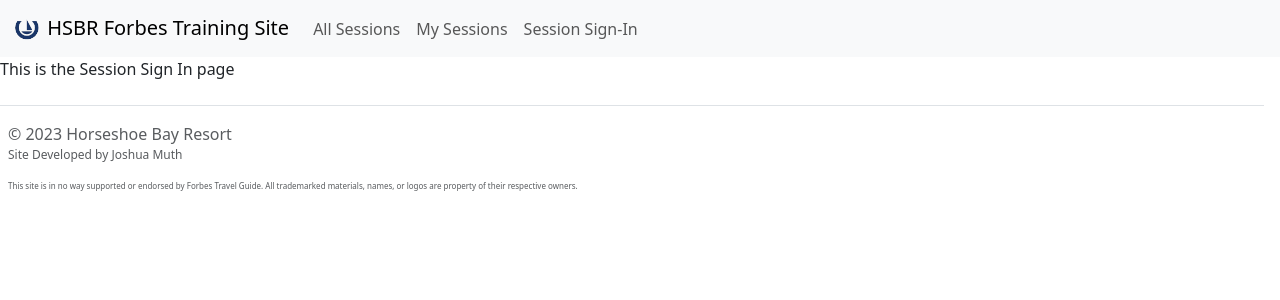
After one commit to AdvJosh/HSBR-Training-Management-Site, a Flask app: page /sign-in in a window 1280 px wide. The commit adds this page. Shown: the top 300 px of the page. Run offline with Flask 3, Linux system fonts and the light colour scheme.

Commit message:
Added headers and footers and fixed other things

```diff
--- a/app.py
+++ b/app.py
@@ -19,13 +19,51 @@ from flask import Flask, render_template, jsonify, request
 # Set up the Flask app
 app = Flask(__name__)
 
+login_status = True
 
 # Let's define the home route
 @app.route("/")
 def home():
   page_title = 'HSBR Forbes Training Home'
   return render_template('home.html',
-                        page_title = page_title)
+                        page_title = page_title,
+                        login_status = login_status)
+
+
+# Let's set up the login route
+@app.route("/login")
+def login():
+  page_title = 'Log in page'
+  return render_template('login.html',
+                        page_title = page_title,
+                        login_status = login_status)
+
+
+# Let's set up the all sessions route
+@app.route("/sessions")
+def allsessions():
+  page_title = 'All Sessions'
+  return render_template('allsessions.html',
+                        page_title = page_title,
+                        login_status = login_status)
+
+
+# Let's set up the your sessions page
+@app.route("/mysessions")
+def mysessions():
+  page_title = 'My Sessions'
+  return render_template('mysessions.html',
+                        page_title = page_title,
+                        login_status = login_status)
+
+
+# Let's set up the session sign up page
+@app.route("/sign-in")
+def sessionsignin():
+  page_title = 'Session Sign In'
+  return render_template('sessionsignin.html',
+                        page_title = page_title,
+                        login_status = login_status)
 
 
 # Now, let's run the dev server on every available interface
--- /dev/null
+++ b/templates/footer.html
@@ -0,0 +1,11 @@
+  <footer class="d-flex flex-wrap justify-content-between align-items-center py-3 my-4 border-top mb-3 me-3">
+    <div class="d-flex align-items-center">
+      <a href="/" class="mb-3 me-2 mb-md-0 text-muted text-decoration-none lh-1">
+      </a>
+      <span class="text-muted">
+        © 2023 Horseshoe Bay Resort
+        <p style="font-size:12px;">Site Developed by Joshua Muth</p>
+      <p style="font-size:8px;">This site is in no way supported or endorsed by Forbes Travel Guide. All trademarked materials, names, or logos are property of their respective owners.</p>
+      </span>
+    </div>
+  </footer>
--- /dev/null
+++ b/templates/header.html
@@ -0,0 +1,35 @@
+{% if login_status == True %}
+  <header>
+    <nav class="navbar navbar-expand-lg navbar-light bg-light">
+      <div class="container-fluid">
+        <a class="navbar-brand" href="/">
+      <img src="/static/hsbr-logo.png" alt="" width="30" height="30" class="d-inline-block align-text-top">
+      HSBR Forbes Training Site
+    </a>
+        <button class="navbar-toggler" type="button" data-bs-toggle="collapse" data-bs-target="#navbarNavAltMarkup" aria-controls="navbarNavAltMarkup" aria-expanded="false" aria-label="Toggle navigation">
+          <span class="navbar-toggler-icon"></span>
+        </button>
+        <div class="collapse navbar-collapse" id="navbarNavAltMarkup">
+          <div class="navbar-nav">
+            <a class="nav-link" href="/sessions">All Sessions</a>
+            <a class="nav-link" href="/mysessions">My Sessions</a>
+            <a class="nav-link" href="/sign-in">Session Sign-In</a>
+          </div>
+        </div>
+      </div>
+    </nav>
+  </header>
+{% endif %}
+
+{% if login_status == False %}
+  <header>
+    <nav class="navbar navbar-light bg-light">
+  <div class="container-fluid">
+    <a class="navbar-brand" href="#">
+      <img src="/static/hsbr-logo.png" alt="" width="30" height="30" class="d-inline-block align-text-top">
+      HSBR Forbes Training Site
+    </a>
+  </div>
+</nav>
+  </header>
+{% endif %}
--- a/templates/sessionsignin.html
+++ b/templates/sessionsignin.html
@@ -0,0 +1,20 @@
+<!DOCTYPE html>
+<html lang="en-US">
+<html>
+  <head>
+    <meta charset="utf-8">
+    <meta name="viewport" content="width=device-width, initial-scale=1">
+    <title>{{page_title}}</title>
+    <link href="https://cdn.jsdelivr.net/npm/bootstrap@5.3.0/dist/css/bootstrap.min.css" rel="stylesheet" integrity="sha384-9ndCyUaIbzAi2FUVXJi0CjmCapSmO7SnpJef0486qhLnuZ2cdeRhO02iuK6FUUVM" crossorigin="anonymous">
+
+    <style>
+
+    </style>
+  </head>
+  <body>
+    <script src="https://cdn.jsdelivr.net/npm/bootstrap@5.3.0/dist/js/bootstrap.bundle.min.js" integrity="sha384-geWF76RCwLtnZ8qwWowPQNguL3RmwHVBC9FhGdlKrxdiJJigb/j/68SIy3Te4Bkz" crossorigin="anonymous"></script>
+    {% include 'header.html' %}
+    <p>This is the {{page_title}} page</p>
+    {% include 'footer.html' %}
+  </body>
+</html>
```
Also changed, not shown: templates/home.html (+6 -1 lines), templates/login.html (+6 -2 lines), templates/mysessions.html (added, +20 -0 lines), static/hsbr-logo.png (added), templates/sessions.html (deleted), templates/yoursessions.html (deleted).
